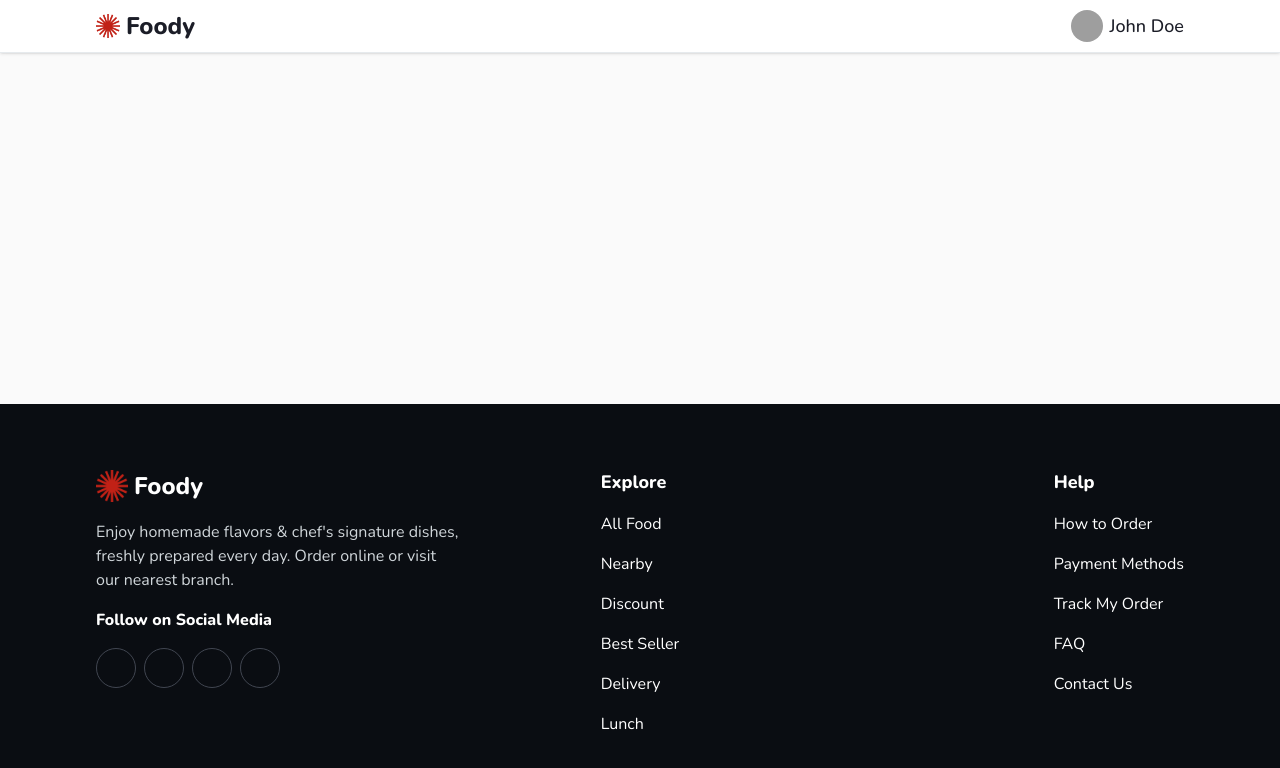
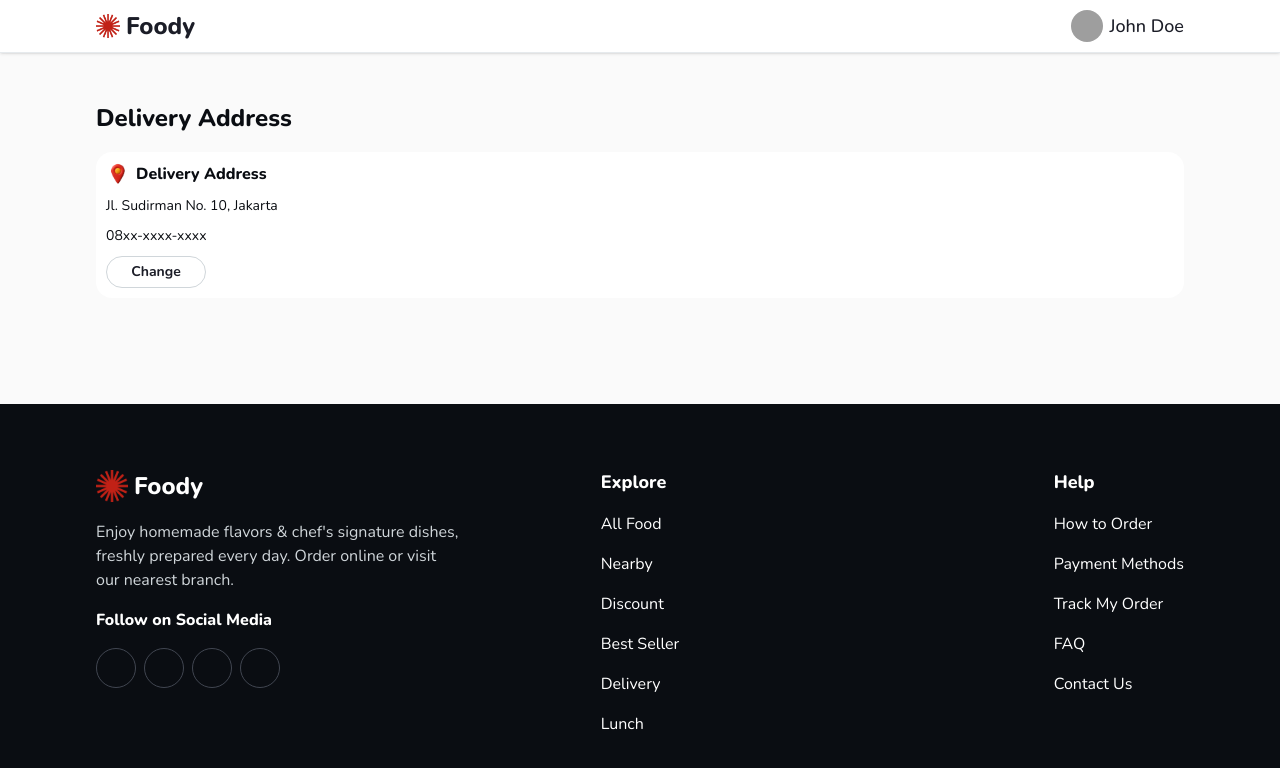
Before and after one commit to aryafmdev/foody-restaurant-app-react-typescript, a React (Vite) app: page /address in a window 1280 px wide. Shown: the top 768 px of the page. Built offline with nearby package versions, Linux system fonts and the light colour scheme; no server answers; sample sign-in values are in the browser's storage; grey boxes are pictures that could not be loaded; some icons are missing.

Commit message:
feat(profile+orders): activate Delivery Address—add /address route and link from Profile sidebar/navbar to page rendering DeliveryAddressCard (checkout styling)

```diff
--- a/src/app/App.tsx
+++ b/src/app/App.tsx
@@ -14,6 +14,7 @@ import MyReviews from '../pages/MyReviews';
 import UpdateOrderStatus from '../pages/UpdateOrderStatus';
 import Checkout from '../pages/Checkout';
 import Success from '../pages/Success';
+import DeliveryAddress from '../pages/DeliveryAddress';
 import { Navbar, Footer } from '../components';
 
 export default function App() {
@@ -43,6 +44,7 @@ export default function App() {
           <Route path='/cart' element={<Cart />} />
           <Route path='/checkout' element={<Checkout />} />
           <Route path='/success' element={<Success />} />
+          <Route path='/address' element={<DeliveryAddress />} />
           <Route path='/orders' element={<MyOrders />} />
           <Route path='/orders/update-status' element={<UpdateOrderStatus />} />
           <Route path='/my-reviews' element={<MyReviews />} />
--- a/src/components/SidebarProfile.tsx
+++ b/src/components/SidebarProfile.tsx
@@ -88,9 +88,9 @@ export default function SidebarProfile({
             <Icon
               name='mdi:map-marker-outline'
               size={24}
-              className='text-neutral-900'
+              className='text-neutral-900 cursor-pointer'
             />
-            <span className='text-md font-medium text-neutral-900'>
+            <span className='text-md font-medium text-neutral-900 cursor-pointer'>
               Delivery Address
             </span>
           </button>
--- /dev/null
+++ b/src/pages/DeliveryAddress.tsx
@@ -0,0 +1,45 @@
+import { useSelector } from 'react-redux';
+import type { RootState } from '../app/store';
+import { useNavigate } from 'react-router-dom';
+import { Container } from '../ui/container';
+import { Alert } from '../ui/alert';
+import { Button } from '../ui/button';
+import { DeliveryAddressCard } from '../components';
+import { useProfileQuery } from '../services/queries/auth';
+
+export default function DeliveryAddress() {
+  const token = useSelector((s: RootState) => s.auth.token);
+  const isLoggedIn = !!token;
+  const navigate = useNavigate();
+  const { data: profile } = useProfileQuery(isLoggedIn);
+
+  if (!isLoggedIn)
+    return (
+      <Container className='py-2xl'>
+        <Alert variant='warning'>
+          Silakan login untuk melihat alamat pengantaran
+        </Alert>
+        <Button className='mt-md' onClick={() => navigate('/login')}>
+          Login
+        </Button>
+      </Container>
+    );
+
+  return (
+    <Container className='py-3xl'>
+      <div className='text-display-md font-extrabold text-neutral-950'>
+        Delivery Address
+      </div>
+
+      <div className='mt-2xl'>
+        <DeliveryAddressCard
+          className='mt-xs'
+          address={'Jl. Sudirman No. 10, Jakarta'}
+          phone={profile?.data?.phone ?? '08xx-xxxx-xxxx'}
+          changeLabel='Change'
+          onChange={() => navigate('/profile')}
+        />
+      </div>
+    </Container>
+  );
+}
```
